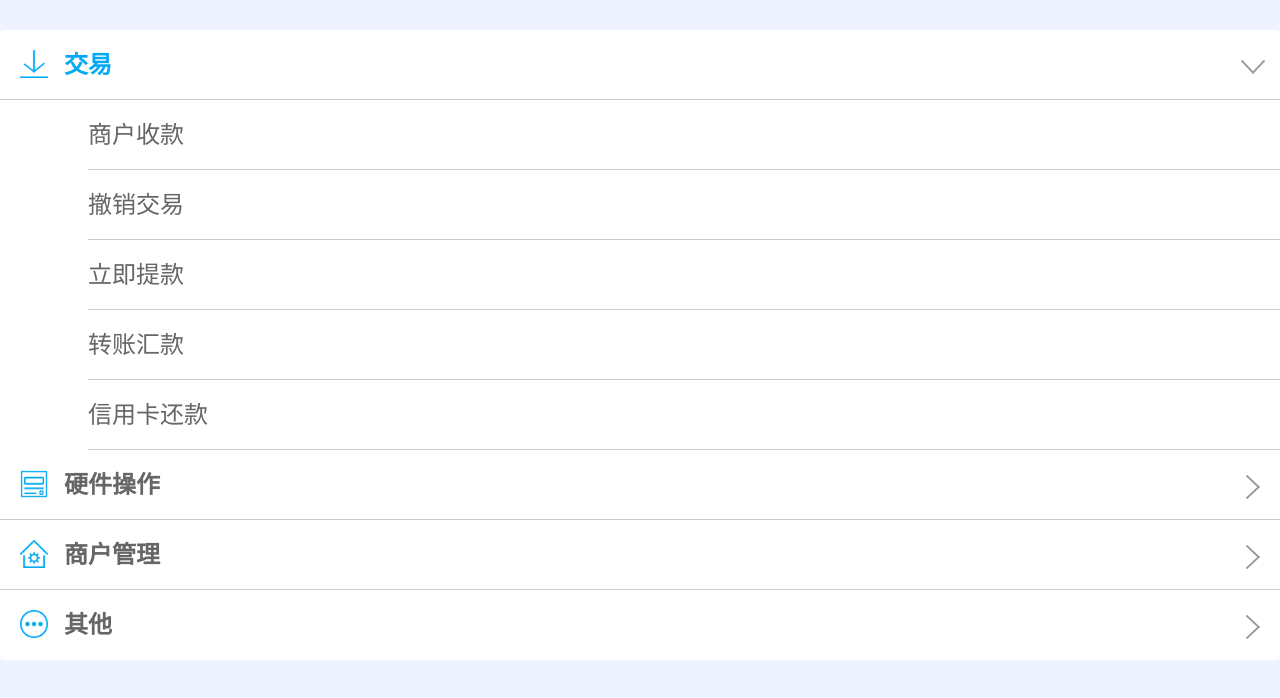
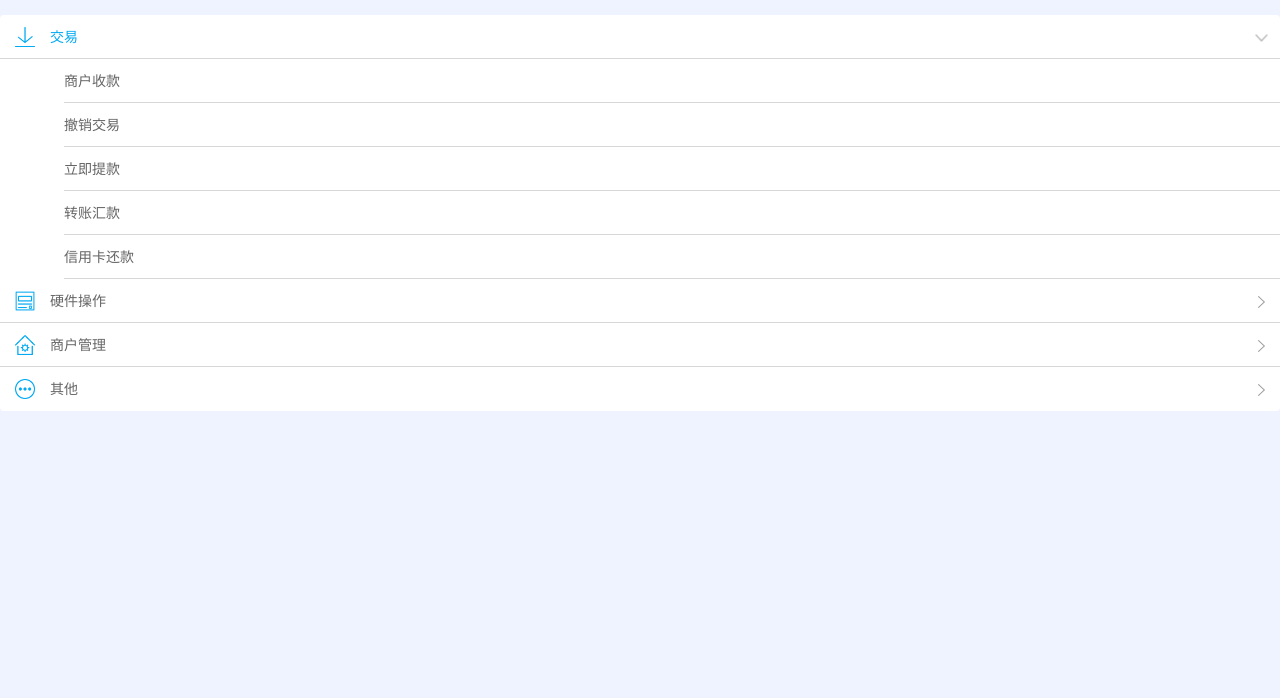
Before and after one commit to jyma1991/accordion-menu, a plain HTML site: page skb_help.html in a window 1280 px wide. Both pictures are taken after a click on the element "交易". Drawn offline with Linux system fonts and the light colour scheme.

Commit message:
修改样式表

```diff
--- a/css/skb_help_style.css
+++ b/css/skb_help_style.css
@@ -7,10 +7,11 @@
 }
 
 body {
-	margin-top: 30px;
-	font-size: 24px;
+	margin-top: 15px;
+	font-size: 14px;
 	background: rgb(239,243,266);
 	color: #666666;
+	font-family: "Microsoft YaHei","宋体","Segoe UI", "Lucida Grande", Helvetica, Arial,sans-serif, FreeSans, Arimo;
 }
 
 ul {
@@ -38,11 +39,10 @@ a {
 .accordion .link {
 	cursor: pointer;
 	display: block;
-	height: 70px;
-	line-height: 70px;
-	padding: 0px 20px 0px 20px;
-	font-weight: 700;
-	border-bottom: 1px solid #CCC;
+	height: 44px;
+	line-height: 44px;
+	padding: 0px 15px 0px 15px;
+	border-bottom: 1pt solid #d7d7d7;
 	position: relative;
 	-webkit-transition: all 0.4s ease;
 	-o-transition: all 0.4s ease;
@@ -54,12 +54,12 @@ a {
 }
 
 .accordion li span{
-	margin-left: 16px;
+	margin-left: 15px;
 }
 
 .accordion li img.imgLeft {
-	width:28px;
-	height: 28px;
+	width:20px;
+	height: 20px;
 	position: relative;
 	top: 5px;
 	-webkit-transition: all 0.4s ease;
@@ -68,8 +68,10 @@ a {
 }
 
 .accordion li img.imgRight{
+	width:7px;
+	height: 12px;
 	position: relative;
-	top: 25px;
+	top: 17px;
 	float:right;
 	display:block;
 	clear:both;
@@ -77,7 +79,7 @@ a {
 
 .accordion li.open .link {
 	color: rgb(3,170,243);
-	border-bottom: 1px solid #CCC;
+	border-bottom: 1pt solid #d7d7d7;
 }
 
 .accordion li.open img.imgRight {
@@ -95,15 +97,15 @@ a {
  }
 
  .submenu li {
- 	border-bottom: 1px solid #CCC;
-	 margin-left: 88px;
-	 height: 70px;
+ 	border-bottom: 1pt solid #d7d7d7;
+	 margin-left: 64px;
+	 height: 44px;
  }
 
  .submenu a {
  	display: block;
  	text-decoration: none;
-	line-height: 70px;
+	line-height: 44px;
  	-webkit-transition: all 0.25s ease;
  	-o-transition: all 0.25s ease;
  	transition: all 0.25s ease;
```
